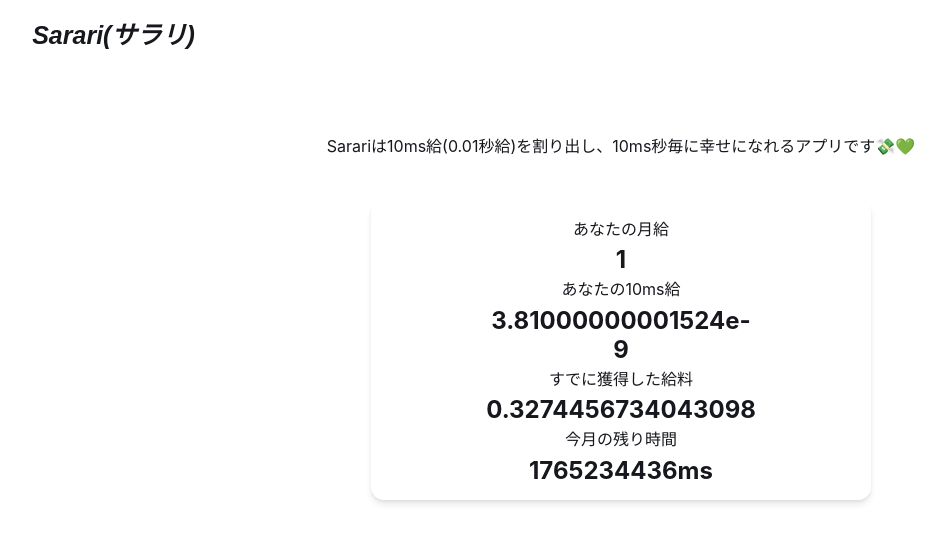
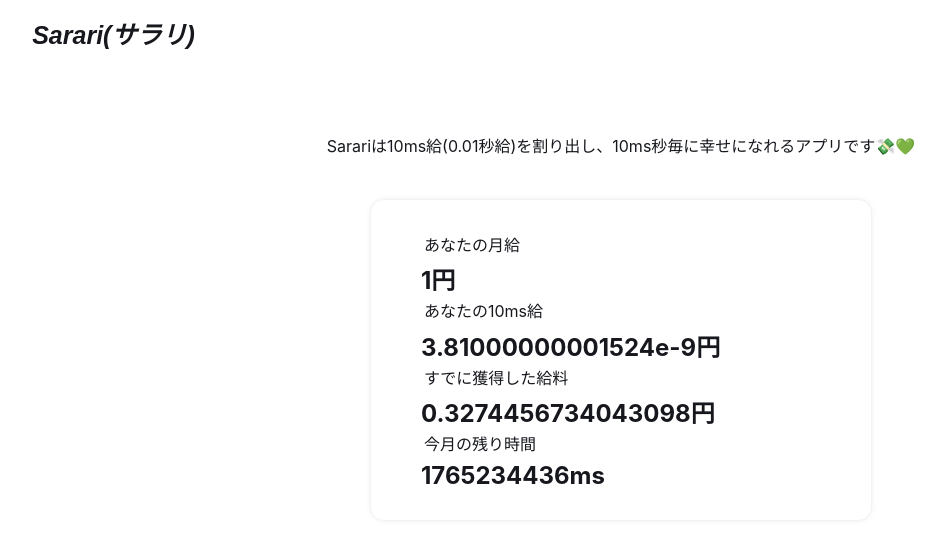
Before and after one commit to go5lab/sarari, a Next.js app: page /1 in a window 1280 px wide. Shown: the top 542 px of the page, without its empty margins (19-964 px from the left). Built offline with nearby package versions, Linux system fonts and the light colour scheme.

Commit message:
update: design

```diff
--- a/src/pages/[salary].tsx
+++ b/src/pages/[salary].tsx
@@ -6,7 +6,7 @@
 import Head from "next/head"
 
 
-import styles from "../styles/top.module.scss"
+import styles from "../styles/salary.module.scss"
 import { useEffect, useState } from "react"
 import { useAnimationFrame } from "../hooks/animationFrame"
 
@@ -68,11 +68,11 @@
                 <div className={styles.input_box}>
                 <div className={styles.input_wrap}>
                     <p>あなたの月給</p>
-                    <h2>{salary}</h2>
+                    <h2>{salary}円</h2>
                     <p>あなたの10ms給</p>
-                    <h2>{ms_salary * 10}</h2>
+                    <h2>{ms_salary * 10}円</h2>
                     <p>すでに獲得した給料</p>
-                    <h2>{sudeni}</h2>
+                    <h2>{sudeni}円</h2>
                     <p>今月の残り時間</p>
                     <h2>{progress_month}ms</h2>
                 </div>
--- a/src/pages/index.tsx
+++ b/src/pages/index.tsx
@@ -23,9 +23,9 @@
             <main className={styles.main}>
                 <p>Sarariは10ms給(0.01秒給)を割り出し、10ms秒毎に幸せになれるアプリです💸💚</p>
                 <div className={styles.input_box}>
+                    <div className={styles.input_wrap}>
                     <h2>あなたの月給を入力</h2>
                     <p>半角数字で入力してください</p>
-                    <div className={styles.input_wrap}>
                         <input ref={inputRef}></input>
                         <button onClick={handleClick}>Go</button>
                     </div>
--- /dev/null
+++ b/src/styles/salary.module.scss
@@ -0,0 +1,109 @@
+$mobile: 767px;
+.main {
+    text-align: center;
+    min-height: 97vh;
+    margin: auto;
+    margin-top: 10px;
+    color: #16181d;
+    p {
+        margin: 3px;
+        line-height: 1.6rem;
+    }
+    .input_box {
+        width: 500px;
+        height: 320px;
+        background-color: #fff;
+        border-radius: 13px;
+        margin: auto;
+        margin-top: 5vh;
+        box-shadow:
+        0 0 2.5px rgba(0, 0, 0, 0.057),
+        0 0 6.1px rgba(0, 0, 0, 0.076);
+        transition: 0.5s;
+        position: relative;
+        text-align: left;
+    }
+    .input_wrap {
+        position: absolute;
+        top: 50%;
+        left: 50%;
+        -webkit-transform : translate(-50%,-50%);
+        transform : translate(-50%,-50%);
+        width: 400px;
+        input {
+            width: 150px;
+            height: 35px;
+            background-color: rgb(228, 228, 228);
+            color: #16181d;
+            border: none;
+            margin: 5px;
+            margin-right: 0px;
+        }
+        button {
+            background-color: #3b404d;
+            color: #fff;
+            border: none;
+            height: 35px;
+            width: 35px;
+            margin: 5px;
+            margin-left: 0px;
+            cursor: pointer;
+        }
+    }
+}
+
+// mobile
+@media screen and (max-width: $mobile) {
+    .main {
+        max-width: 100vw;
+        margin: 10px;
+        text-align: left;
+        img {
+            max-width: 100%;
+        }
+        .input_box {
+            width: 95vw;
+            height: 300px;
+            background-color: #fff;
+            border-radius: 13px;
+            margin: auto;
+            margin-top: 5vh;
+            margin-bottom: 5vh;
+            box-shadow:
+            0 1.9px 2.5px rgba(0, 0, 0, 0.057),
+            0 5px 6.1px rgba(0, 0, 0, 0.076);
+            transition: 0.5s;
+            position: relative;
+            display: flex;
+            text-align: left;
+        }
+        .input_wrap {
+            position: absolute;
+            top: 50%;
+            left: 50%;
+            -webkit-transform : translate(-50%,-50%);
+            transform : translate(-50%,-50%);
+            width: 80vw;
+            text-align: left;
+            input {
+                width: 50vw;
+                height: 35px;
+                background-color: rgb(228, 228, 228);
+                color: #16181d;
+                border: none;
+                margin: 5px;
+                margin-right: 0px;
+            }
+            button {
+                background-color: #3b404d;
+                color: #fff;
+                border: none;
+                height: 35px;
+                width: 35px;
+                margin: 5px;
+                margin-left: 0px;
+                cursor: pointer;
+            }
+        }
+    }
+}
--- a/src/styles/top.module.scss
+++ b/src/styles/top.module.scss
@@ -11,7 +11,7 @@
     }
     .input_box {
         width: 500px;
-        height: 300px;
+        height: 200px;
         background-color: #fff;
         border-radius: 13px;
         margin: auto;
@@ -61,7 +61,7 @@
         }
         .input_box {
             width: 95vw;
-            height: fit-content;
+            height: 300px;
             background-color: #fff;
             border-radius: 13px;
             margin: auto;
@@ -72,6 +72,7 @@
             0 5px 6.1px rgba(0, 0, 0, 0.076);
             transition: 0.5s;
             position: relative;
+            display: flex;
         }
         .input_wrap {
             position: absolute;
@@ -79,7 +80,8 @@
             left: 50%;
             -webkit-transform : translate(-50%,-50%);
             transform : translate(-50%,-50%);
-            display: flex;
+            width: 95vw;
+            text-align: center;
             input {
                 width: 50vw;
                 height: 35px;
```
